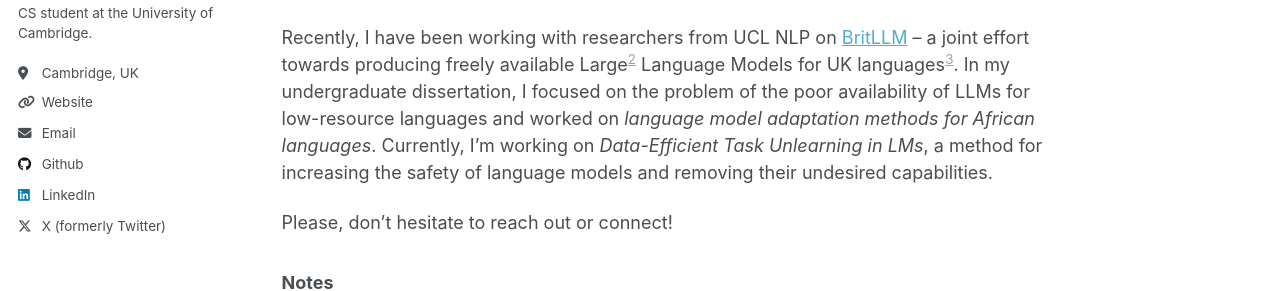
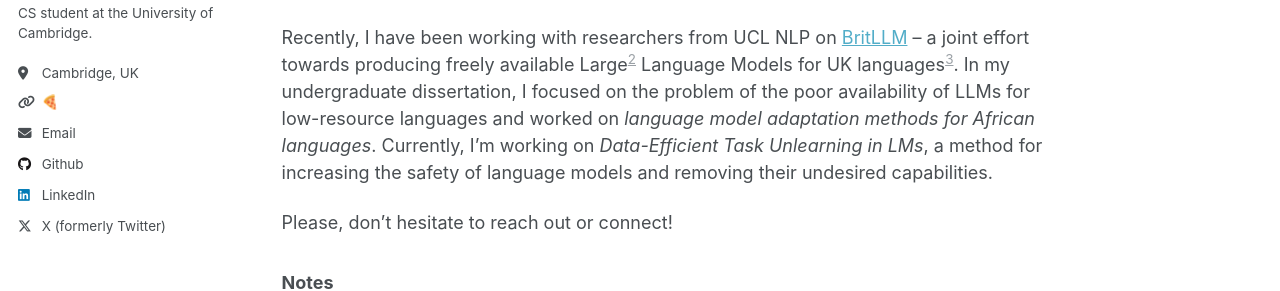
Before and after one commit to andrzejszablewski/andrzejszablewski.github.io, a Jekyll site: the page built from _pages/about.md, in a window 1280 px wide. Shown: the part 279-570 px from the top of the page. Built offline with Jekyll 4.4.1, drawn with Linux system fonts in a browser that asks for light colours.

Commit message:
Changed the link label 🍕.
Signed-off-by: TheRootOf3 <aceszablewski@gmail.com>

```diff
--- a/_includes/author-profile.html
+++ b/_includes/author-profile.html
@@ -31,7 +31,7 @@
         <li class="author__desktop"><i class="fa fa-solid fa-building-columns icon-pad-right" aria-hidden="true"></i>{{ author.employer }}</li>
       {% endif %}
       {% if author.uri %}
-        <li><a href="{{ author.uri }}"><i class="fas fa-fw fa-link icon-pad-right" aria-hidden="true"></i>{{ site.data.ui-text[site.locale].website_label | default: "Website" }}</a></li>
+        <li><a href="{{ author.uri }}"><i class="fas fa-fw fa-link icon-pad-right" aria-hidden="true"></i>{{ site.data.ui-text[site.locale].website_label | default: "🍕" }}</a></li>
       {% endif %}
       {% if author.email %}
         <li><a href="mailto:{{ author.email }}"><i class="fas fa-fw fa-envelope icon-pad-right" aria-hidden="true"></i>{{ site.data.ui-text[site.locale].email_label | default: "Email" }}</a></li>
```
